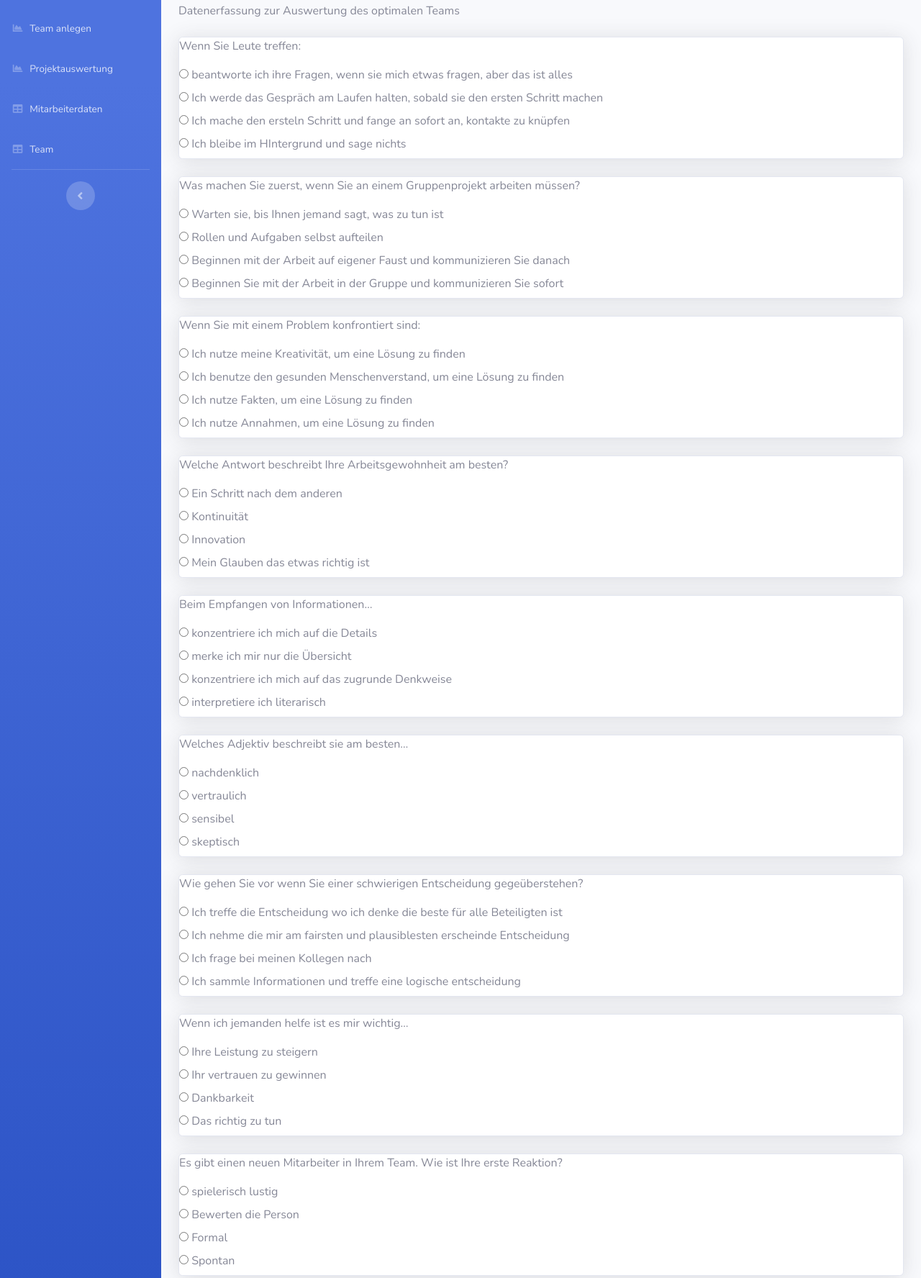
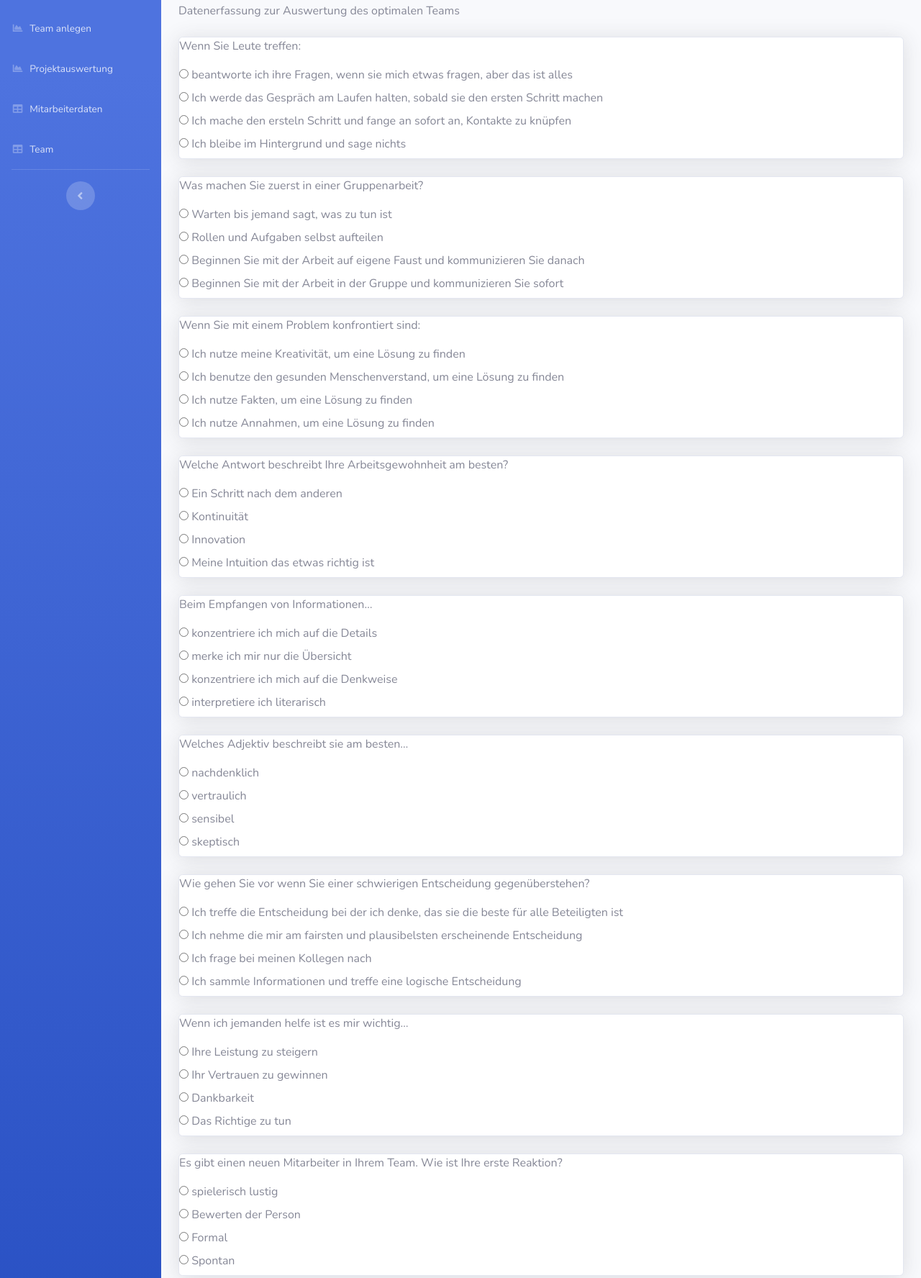
Before and after one commit to pascwin/teamfinder, a website with bundled scripts: page fragebogen2.html in a window 1280 px wide. Shown: the part 133-1909 px from the top of the page at 72% size. Built offline with nearby package versions, Linux system fonts and the light colour scheme.

Commit message:
Rechschreibfehler

```diff
--- a/fragebogen2.html
+++ b/fragebogen2.html
@@ -297,26 +297,26 @@
                                 <label for="vi"> Ich werde das Gespräch am Laufen halten, sobald sie den ersten Schritt machen</label>
                                 <br>
                                 <input type="radio" id="ae" name="Zahlmethode" value="AmericanExpress">
-                                <label for="ae"> Ich mache den ersteln Schritt und fange an sofort an, kontakte zu knüpfen</label>
+                                <label for="ae"> Ich mache den ersteln Schritt und fange an sofort an, Kontakte zu knüpfen</label>
                                 <br>
                                 <input type="radio" id="ae" name="Zahlmethode" value="AmericanExpress">
-                                <label for="ae"> Ich bleibe im HIntergrund und sage nichts</label>
+                                <label for="ae"> Ich bleibe im Hintergrund und sage nichts</label>
                             </fieldset>
                         </form>
                     </div>
 
                     <div class="card shadow mb-4">
                         <form>
-                            <p>Was machen Sie zuerst, wenn Sie an einem Gruppenprojekt arbeiten müssen?</p>
+                            <p>Was machen Sie zuerst in einer Gruppenarbeit?</p>
                             <fieldset>
                                 <input type="radio" id="mc" name="Zahlmethode" value="Mastercard">
-                                <label for="mc">Warten sie, bis Ihnen jemand sagt, was zu tun ist</label>
+                                <label for="mc">Warten bis jemand sagt, was zu tun ist</label>
                                 <br>
                                 <input type="radio" id="vi" name="Zahlmethode" value="Visa">
                                 <label for="vi">Rollen und Aufgaben selbst aufteilen</label>
                                 <br>
                                 <input type="radio" id="ae" name="Zahlmethode" value="AmericanExpress">
-                                <label for="ae"> Beginnen mit der Arbeit auf eigener Faust und kommunizieren Sie danach</label>
+                                <label for="ae"> Beginnen Sie mit der Arbeit auf eigene Faust und kommunizieren Sie danach</label>
                                 <br>
                                 <input type="radio" id="ae" name="Zahlmethode" value="AmericanExpress">
                                 <label for="ae"> Beginnen Sie mit der Arbeit in der Gruppe und kommunizieren Sie sofort</label>
@@ -357,7 +357,7 @@
                                 <label for="ae">Innovation</label>
                                 <br>
                                 <input type="radio" id="ae" name="Zahlmethode" value="AmericanExpress">
-                                <label for="ae">Mein Glauben das etwas richtig ist</label>
+                                <label for="ae">Meine Intuition das etwas richtig ist</label>
                             </fieldset>
                         </form>
                     </div>
@@ -373,7 +373,7 @@
                                 <label for="vi">merke ich mir nur die Übersicht</label>
                                 <br>
                                 <input type="radio" id="ae" name="Zahlmethode" value="AmericanExpress">
-                                <label for="ae">konzentriere ich mich auf das zugrunde Denkweise</label>
+                                <label for="ae">konzentriere ich mich auf die Denkweise</label>
                                 <br>
                                 <input type="radio" id="ae" name="Zahlmethode" value="AmericanExpress">
                                 <label for="ae">interpretiere ich literarisch</label>
@@ -402,19 +402,19 @@
 
                     <div class="card shadow mb-4">
                         <form>
-                            <p>Wie gehen Sie vor wenn Sie einer schwierigen Entscheidung gegeüberstehen?</p>
+                            <p>Wie gehen Sie vor wenn Sie einer schwierigen Entscheidung gegenüberstehen?</p>
                             <fieldset>
                                 <input type="radio" id="mc" name="Zahlmethode" value="Mastercard">
-                                <label for="mc">Ich treffe die Entscheidung wo ich denke die beste für alle Beteiligten ist</label>
+                                <label for="mc">Ich treffe die Entscheidung bei der ich denke, das sie die beste für alle Beteiligten ist</label>
                                 <br>
                                 <input type="radio" id="vi" name="Zahlmethode" value="Visa">
-                                <label for="vi">Ich nehme die mir am fairsten und plausiblesten erscheinde Entscheidung</label>
+                                <label for="vi">Ich nehme die mir am fairsten und plausibelsten erscheinende Entscheidung</label>
                                 <br>
                                 <input type="radio" id="ae" name="Zahlmethode" value="AmericanExpress">
                                 <label for="ae">Ich frage bei meinen Kollegen nach</label>
                                 <br>
                                 <input type="radio" id="ae" name="Zahlmethode" value="AmericanExpress">
-                                <label for="ae">Ich sammle Informationen und treffe eine logische entscheidung</label>
+                                <label for="ae">Ich sammle Informationen und treffe eine logische Entscheidung</label>
                             </fieldset>
                         </form>
                     </div>
@@ -427,13 +427,13 @@
                                 <label for="mc">Ihre Leistung zu steigern</label>
                                 <br>
                                 <input type="radio" id="vi" name="Zahlmethode" value="Visa">
-                                <label for="vi">Ihr vertrauen zu gewinnen</label>
+                                <label for="vi">Ihr Vertrauen zu gewinnen</label>
                                 <br>
                                 <input type="radio" id="ae" name="Zahlmethode" value="AmericanExpress">
                                 <label for="ae">Dankbarkeit</label>
                                 <br>
                                 <input type="radio" id="ae" name="Zahlmethode" value="AmericanExpress">
-                                <label for="ae">Das richtig zu tun</label>
+                                <label for="ae">Das Richtige zu tun</label>
                             </fieldset>
                         </form>
                     </div>
@@ -446,7 +446,7 @@
                                 <label for="mc">spielerisch lustig</label>
                                 <br>
                                 <input type="radio" id="vi" name="Zahlmethode" value="Visa">
-                                <label for="vi">Bewerten die Person</label>
+                                <label for="vi">Bewerten der Person</label>
                                 <br>
                                 <input type="radio" id="ae" name="Zahlmethode" value="AmericanExpress">
                                 <label for="ae">Formal</label>
@@ -478,25 +478,11 @@
                                 <label for="mc">Mehrere Aufträge ohne klare Fristen</label>
                                 <br>
                                 <input type="radio" id="vi" name="Zahlmethode" value="Visa">
-                                <label for="vi">Ein Auftrag mit klarer Fristen</label>
+                                <label for="vi">Ein Auftrag mit klaren Fristen</label>
                             </fieldset>
                         </form>
                     </div>
 
-                    <div class="card shadow mb-4">
-                        <form>
-                            <p>Ich bevorzuge...</p>
-                            <fieldset>
-                                <input type="radio" id="mc" name="Zahlmethode" value="Mastercard">
-                                <label for="mc">Mehrere Aufträge ohne klare Fristen</label>
-                                <br>
-                                <input type="radio" id="vi" name="Zahlmethode" value="Visa">
-                                <label for="vi">Ein Auftrag mit klarer Fristen</label>
-                            </fieldset>
-
-                        </form>
-
-                    </div>
 
                     <div class="card shadow mb-4">
                         <form>
```
Also changed, not shown: fragebogen3.html (+5 -5 lines).
